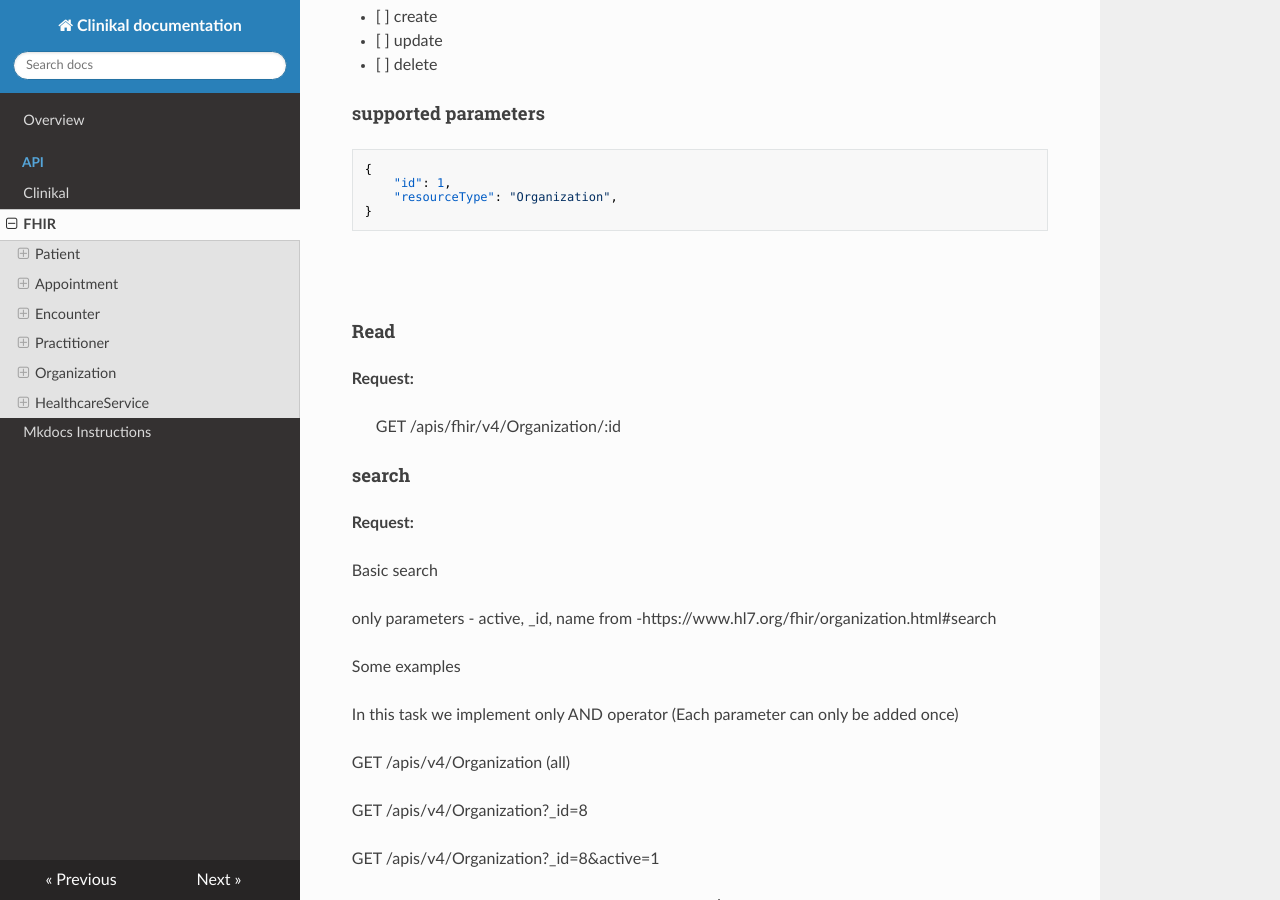
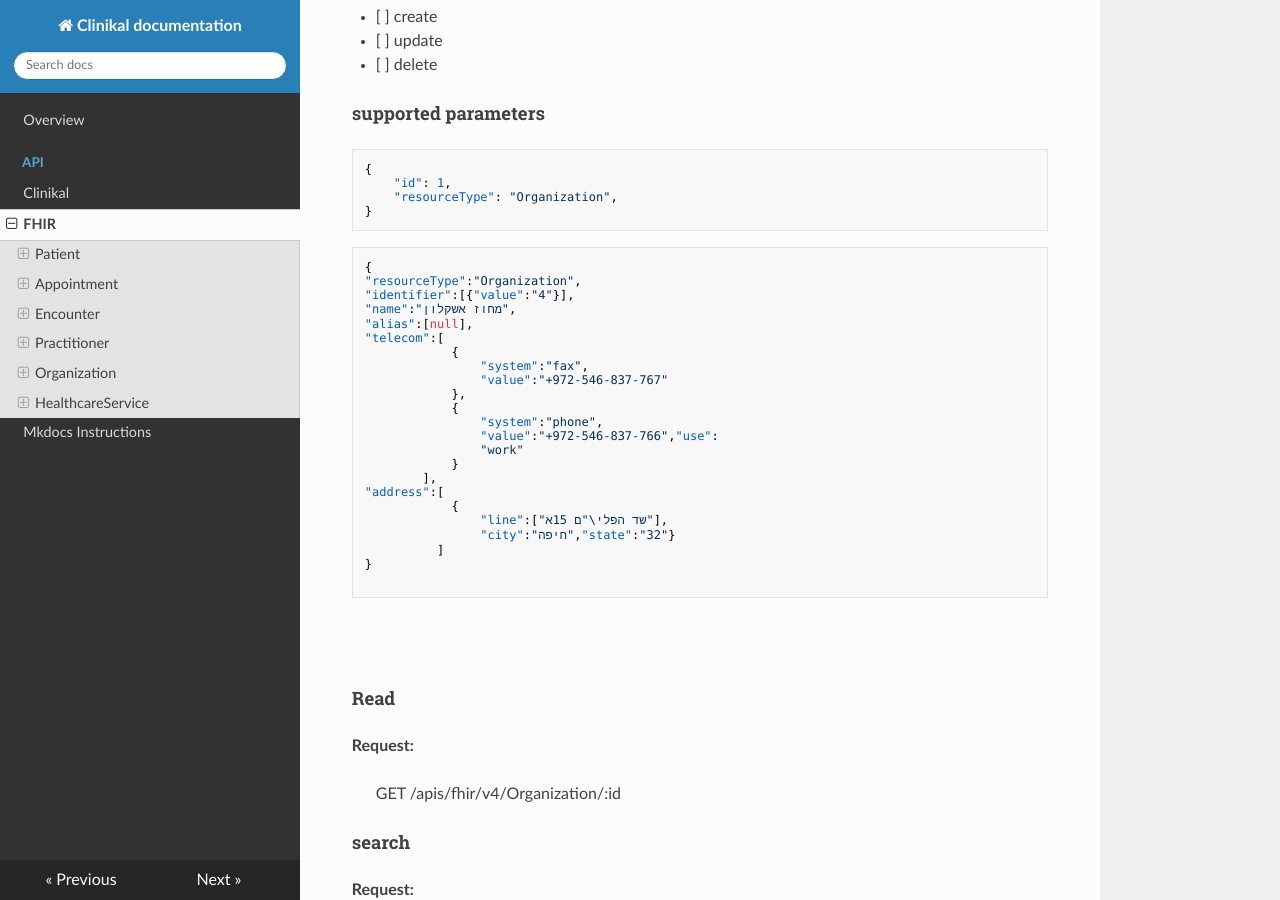
Before and after one commit to MohGovIL/Clinical-Documentation, an MkDocs documentation site: the page built from docs/api/fhir.md, in a window 1280 px wide and 900 px high, scrolled down 6112 px. Built offline with MkDocs 1.6.1, drawn with Linux system fonts in a browser that asks for light colours; nearby versions of some CDN libraries.

Commit message:
ADD ORGANIZATION ACTIVITY

`````diff
--- a/docs/api/fhir.md
+++ b/docs/api/fhir.md
@@ -306,6 +306,32 @@ Example - change status
 }
 ````
 
+````
+{
+"resourceType":"Organization",
+"identifier":[{"value":"4"}],
+"name":"מחוז אשקלון",
+"alias":[null],
+"telecom":[
+            {
+                "system":"fax",
+                "value":"+972-546-837-767"
+            },
+            {
+                "system":"phone",
+                "value":"+972-546-837-766","use":
+                "work"
+            }
+        ],
+"address":[
+            {
+                "line":["שד הפלי\"ם 15א"],
+                "city":"חיפה","state":"32"}
+          ]
+}
+
+````
+
 <br><br>
 
 ####Read
`````
